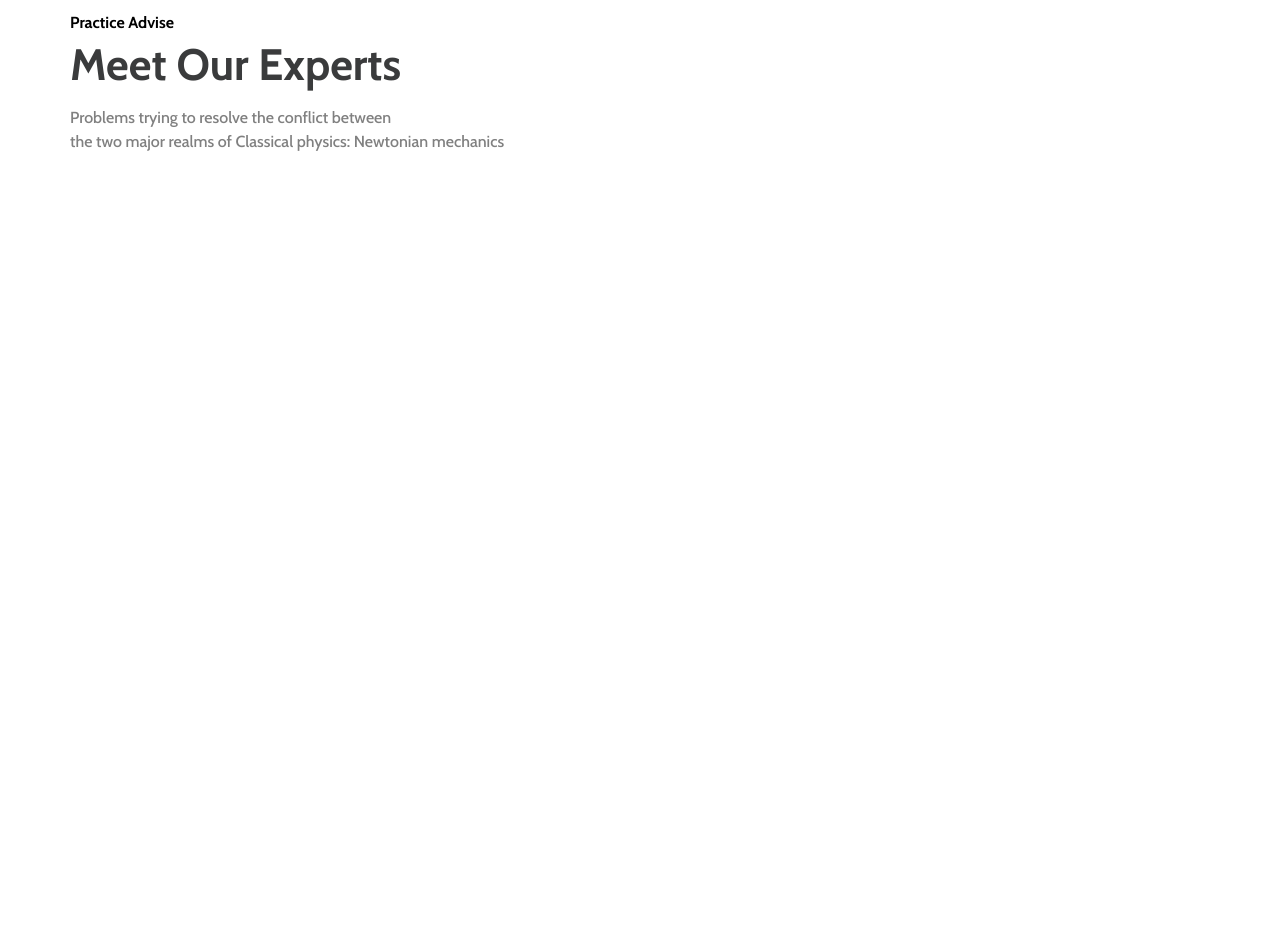
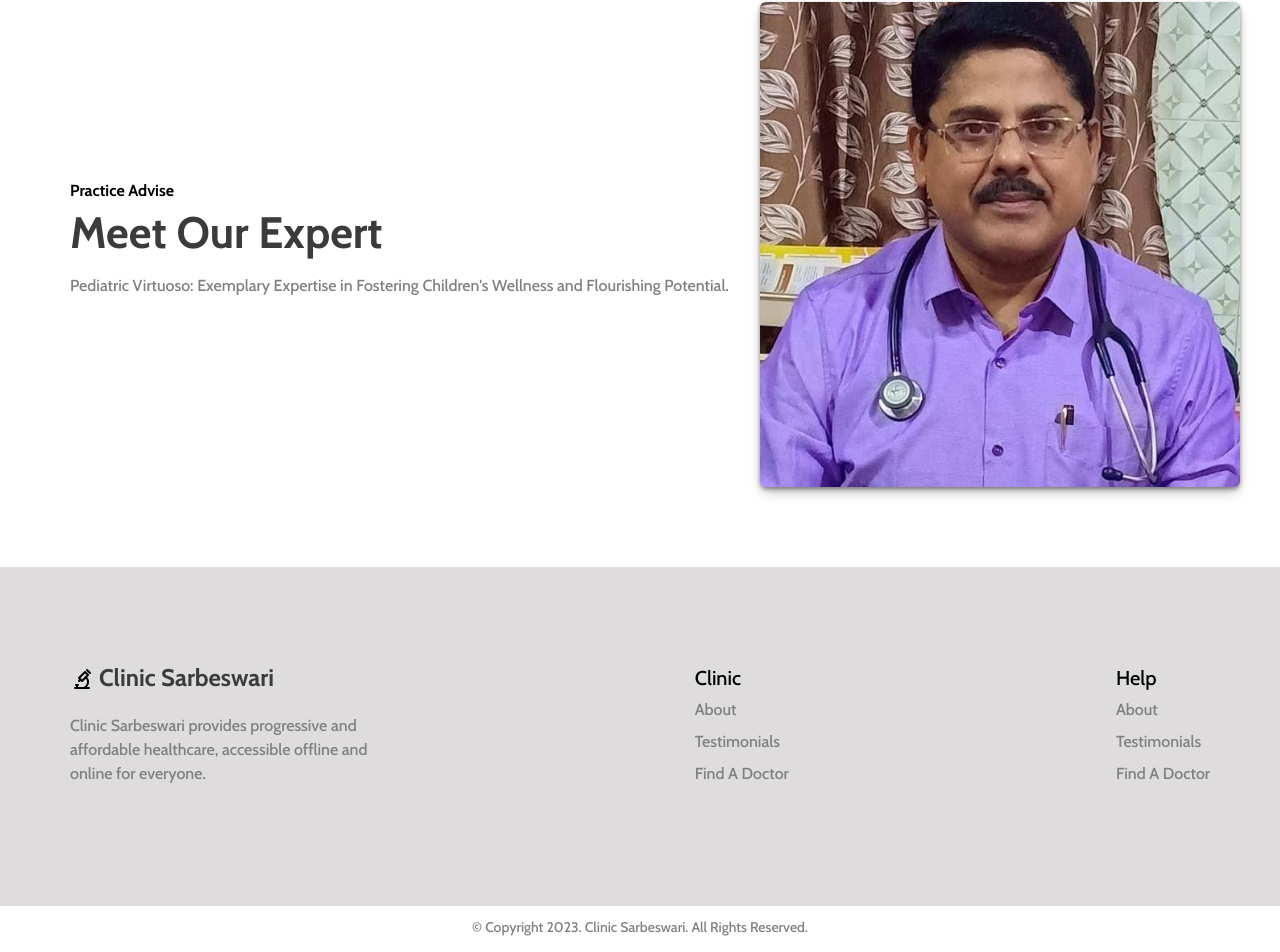
Before and after one commit to shreyT19/Sarbeswari-Labs-Project, a React (Vite) app: page / in a window 1280 px wide. Shown: the part 990-1942 px from the top of the page. Built offline with nearby package versions, Linux system fonts and the light colour scheme.

Commit message:
updated footer section

```diff
--- a/src/App.tsx
+++ b/src/App.tsx
@@ -2,6 +2,7 @@
 
 // import ActiveMenu from './components/ActiveMenu/ActiveMenu'
 import ExpertsSection from './components/ExpertsSection/ExpertsSection'
+import Footer from './components/FooterSection/Footer'
 import Hero from './components/HeroSection/Hero'
 import CardComponent from './components/UsableComponents/CardComponent/CardComponent'
 import VisitorNumber from './components/VisitorNumbers/VisitorNumbers'
@@ -21,6 +22,7 @@ function App() {
       <ExpertsSection/>
       {/* <CardComponent/>
       <CardComponent/> */}
+      <Footer/>
     </>
   )
 }
--- a/src/components/ExpertsSection/ExpertsSection.scss
+++ b/src/components/ExpertsSection/ExpertsSection.scss
@@ -1,44 +1,84 @@
 @import "../../css-config/mixins.scss";
-.experts__section{
 
+.experts__section {
+  width: 100%;
+  font-size: 16px;
+  padding: 40px 24px;
+  @include md {
+      padding: 0 40px;
+
+  }
+  .experts__container {
+    display: flex;
+    box-shadow: rgba(60, 64, 67, 0.3) 0px 1px 2px 0px,
+    rgba(60, 64, 67, 0.15) 0px 2px 6px 2px;
+
+    padding-block: 20px;
+    align-items: center;
+    flex-direction: column-reverse;
+    margin: 0 auto;
+
+    gap: 20px;
+    @include md {
+
+        box-shadow: none;
+        gap: 0px;
+        padding-block: 80px;
+        justify-content: space-between;
+      flex-direction: row;
       max-width: 1200px;
-    margin: 0 auto;
-    padding-inline: 20px;
-    padding-top: 30px;
-    @include md{
+    }
 
-        padding: 80px 0 0;
-        padding-inline:0;
-    }
-    .small-header__section{
+    .left-side {
       display: flex;
       flex-direction: column;
+      justify-content: center;
+      align-items: center;
+      padding-inline: 20px;
       @include md{
+        padding-inline: 0;
+      }
+      .small-header__section {
+        display: flex;
+        flex-direction: column;
+        @include md {
           padding-left: 30px;
         }
-        .sub-heading{
+        .sub-heading {
           padding: 10px 0;
           font-weight: bold;
-
         }
-        .heading{
+        .heading {
           font-size: 32px;
           font-weight: bolder;
-            color:#3a3b3c;
-            padding: 10px 0 ;
-            @include md{
+          color: #3a3b3c;
+          padding: 10px 0;
+          @include md {
             font-size: 44px;
           }
         }
-        .about{
+        .about {
           font-size: 14px;
-            color:grey;
+          color: grey;
           line-height: 1.5;
           padding: 20px 0;
-            @include md{
+          @include md {
             font-size: 16px;
-
           }
         }
       }
     }
+    .right-side {
+      display: flex;
+
+      img {
+        box-shadow: rgba(0, 0, 0, 0.4) 0px 2px 4px, rgba(0, 0, 0, 0.3) 0px 7px 13px -3px, rgba(0, 0, 0, 0.2) 0px -3px 0px inset;
+        border-radius: 6px;
+        width: 200px;
+        @include md {
+          width: 480px;
+        }
+      }
+    }
+  }
+}
--- a/src/components/ExpertsSection/ExpertsSection.tsx
+++ b/src/components/ExpertsSection/ExpertsSection.tsx
@@ -1,26 +1,35 @@
-
-import './ExpertsSection.scss';
+import ProfilePicture from "../../assets/profile.jpg";
+import "./ExpertsSection.scss";
 const ExpertsSection: React.FC = () => {
-
-    return <div className="experts__section">
-        <SmallHeaderSection />
+  return (
+    <div className="experts__section">
       <div className="experts__container">
         <div className="left-side">
+          <SmallHeaderSection />
+        </div>
 
+        <div className="right-side">
+          <img src={ProfilePicture} alt="" />
         </div>
       </div>
     </div>
-}
+  );
+};
 
 export default ExpertsSection;
 
-
 export const SmallHeaderSection: React.FC = () => {
-    return <div className="small-header__section">
+  return (
+    <div className="small-header__section">
       <p className="sub-heading">Practice Advise</p>
-        <p className="heading">Meet Our Experts</p>
+      <p className="heading">Meet Our Expert</p>
+      {/* <p className="about">
+        Problems trying to resolve the conflict between <br /> the two major
+        realms of Classical physics: Newtonian mechanics
+      </p> */}
       <p className="about">
-            Problems trying to resolve the conflict between <br /> the two major realms of Classical physics: Newtonian mechanics
+      Pediatric Virtuoso: Exemplary Expertise in Fostering Children's Wellness and Flourishing Potential.
       </p>
     </div>
-}
+  );
+};
--- /dev/null
+++ b/src/components/FooterSection/BelowFooter.scss
@@ -0,0 +1,14 @@
+@import "../../css-config/mixins.scss";
+
+.below__container{
+    padding: 10px;
+    display: flex;
+    align-items: center;
+    justify-content: center;
+    font-size: 10px;
+    color: grey;
+    @include md{
+        font-size: 14px;
+    }
+    // background-color: rgb(222, 220, 220);
+}
--- /dev/null
+++ b/src/components/FooterSection/Footer.scss
@@ -0,0 +1,79 @@
+@import "../../css-config/mixins.scss";
+
+.footer__section {
+    padding: 40px 0;
+    background-color: rgb(222, 220, 220);
+    @include md{
+        padding: 100px 0 ;
+    }
+    .footer__container {
+        max-width: 1200px;
+        margin: 0 auto;
+    display: flex;
+    justify-content: space-between;
+    padding-inline: 30px;
+    flex-direction: column;
+    // padding-top: 20px;
+    @include md {
+        padding-top: 0px;
+      flex-direction: row;
+      padding-inline: 30px;
+    }
+    .left-side {
+        div {
+          display: flex;
+          text-align: center;
+          gap:5px;
+        .logo {
+           flex-direction: column;
+
+           font-size: 16px;
+           @include md{
+            font-size: 24px;
+           }
+        }
+        .logo-text {
+          font-size: 16px;
+          font-weight: bolder;
+          color: #3a3b3c;
+          // padding: 10px 0;
+          @include md {
+            font-size: 24px;
+          }
+        }
+      }
+      .about {
+        font-size: 14px;
+        color: grey;
+        line-height: 1.5;
+        padding: 20px 0;
+        @include md {
+          font-size: 16px;
+        }
+      }
+    }
+    .right-side {
+        padding:  0 0 20px;
+      .heading__item {
+        font-size: 16px;
+        padding-bottom: 10px;
+        @include md {
+          font-size: 20px;
+        }
+      }
+      .items {
+        display: flex;
+        flex-direction: column;
+        gap: 10px;
+        color:grey;
+        font-size: 14px;
+        @include md {
+          font-size: 16px;
+        }
+        p{
+            cursor: pointer;
+        }
+      }
+    }
+  }
+}
--- /dev/null
+++ b/src/components/FooterSection/Footer.tsx
@@ -0,0 +1,50 @@
+import "./Footer.scss";
+import './BelowFooter.scss'
+import {TbMicroscope } from 'react-icons/tb';
+const Footer: React.FC = () => {
+  return (
+    <>
+    <footer className="footer__section">
+      <div className="footer__container">
+        <div className="left-side">
+          <div>
+            <span className="logo"><TbMicroscope/></span>
+            <span className="logo-text">Clinic Sarbeswari</span>
+          </div>
+          <p className="about">
+            Clinic Sarbeswari provides progressive and <br /> affordable
+            healthcare, accessible offline and <br /> online for everyone.
+          </p>
+        </div>
+        <ReusableComponentList heading="Clinic" />
+        <ReusableComponentList heading="Help" />
+      </div>
+    </footer>
+    <BelowFooter/>
+    </>
+  );
+};
+export default Footer;
+
+interface Props {
+  heading?: string;
+}
+
+export const ReusableComponentList: React.FC<Props> = ({ heading }) => {
+  return (
+    <div className="right-side">
+      <p className="heading__item">{heading}</p>
+      <ul className="items">
+        <p>About</p>
+        <p>Testimonials</p>
+        <p>Find A Doctor</p>
+      </ul>
+    </div>
+  );
+};
+
+export const BelowFooter: React.FC = () => {
+    return <div className="below__container">
+        <p>© Copyright 2023. Clinic Sarbeswari. All Rights Reserved.</p>
+    </div>
+}
--- a/src/components/header/Header.scss
+++ b/src/components/header/Header.scss
@@ -1,21 +1,20 @@
 @import "../../css-config/mixins.scss";
 
 .top-header {
-  text-transform: uppercase;
+  // text-transform: uppercase;
   width: 100%;
-  font-size: 16px;
-  // position: absolute;
 
   padding: 0 24px;
   z-index: 99;
-  // margin-top: 12px;
-  // position: relative;
+
   position: fixed;
+  font-size: 16px;
   @include md {
     padding: 0 40px;
   }
 
   .top-header__container {
+
     background-color: #3a3b3c;
     padding-inline: 24px;
     max-width: 1200px;
@@ -41,8 +40,11 @@
       border-radius: 8px;
       font-weight: 600;
       transition: all 0.2s ease-in-out;
-      font-size: 16px;
+      font-size: 14px;
       gap: 4px;
+      @include md {
+        font-size: 16px;
+      }
 
       .arrow {
         display: flex;
@@ -86,9 +88,8 @@
       align-items: center;
       justify-content: center;
       gap: 24px;
-      @include md{
+      @include md {
         display: flex;
-
       }
       .login {
         font-weight: 600;
@@ -101,11 +102,6 @@
 
         &:hover {
           color: #b0b3b8;
-        }
-
-        @include sm {
-          // background-color: rgb(213, 213, 205);
-          // color: #212121;
         }
       }
 
@@ -136,25 +132,25 @@
         }
       }
     }
-    .right-arrow{
+    .right-arrow {
       color: white;
       font-size: 24px;
       display: flex;
       // animation: 1s ease-in-out 0s infinite normal none running spin;
-        transition: all 0.5s ease-in-out;
-        // rotate: 180deg;
+      transition: all 0.5s ease-in-out;
+      // rotate: 180deg;
     }
   }
 
-  &.sticky-nav{
+  &.sticky-nav {
     position: fixed;
     // position: sticky;
     top: 6px;
     animation: stickyNav 0.5s ease forwards;
   }
-  .active-menu{
-  position: relative;
-  transition: all 0.5s ease-in-out;
+  .active-menu {
+    position: relative;
+    transition: all 0.5s ease-in-out;
   }
 }
 
--- a/src/index.scss
+++ b/src/index.scss
@@ -15,7 +15,6 @@ body {
     font-size: 16px;
     line-height: 22px;
     font-weight: 500;
-    height: 400vh;
 }
 
 .active{
```
Also changed, not shown: src/components/HeroSection/Hero.scss (+4 -6 lines), src/assets/Profile.jpg (added). Lines whose indentation alone changed are shown as unchanged.
